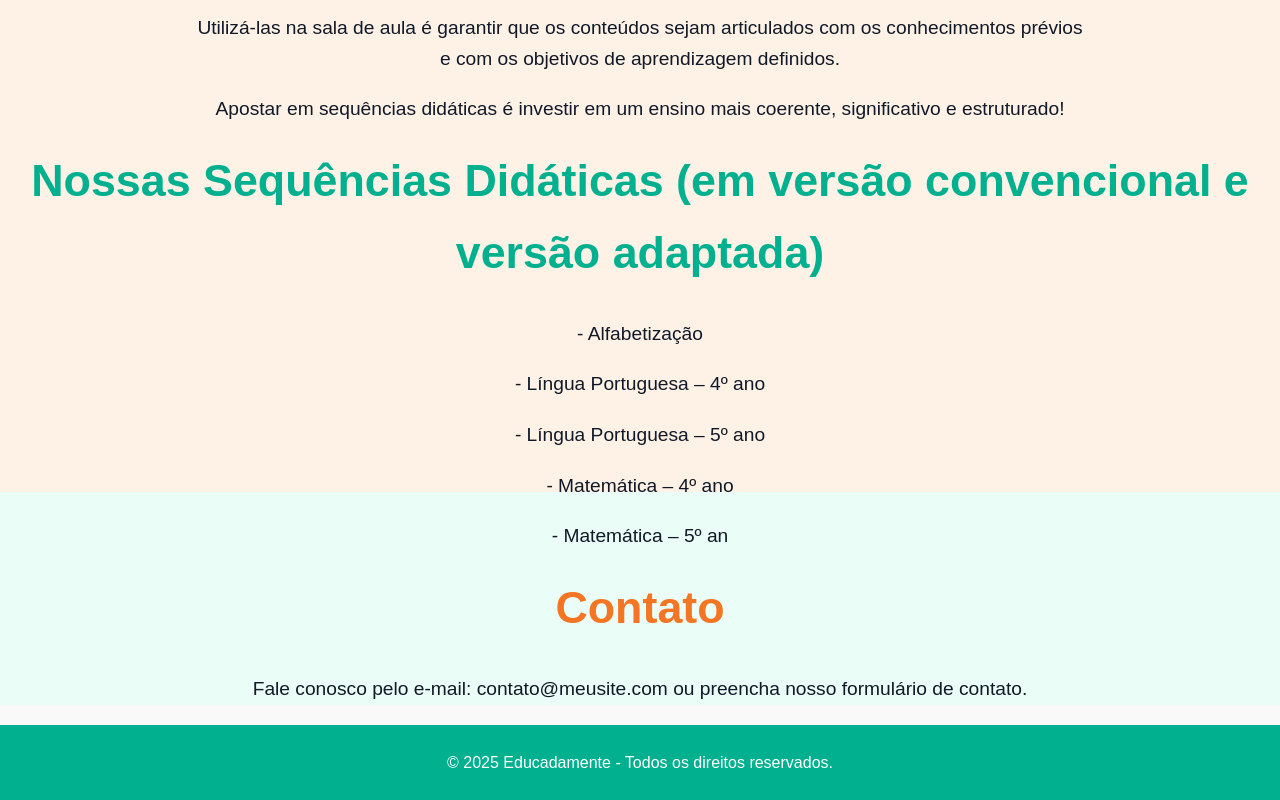
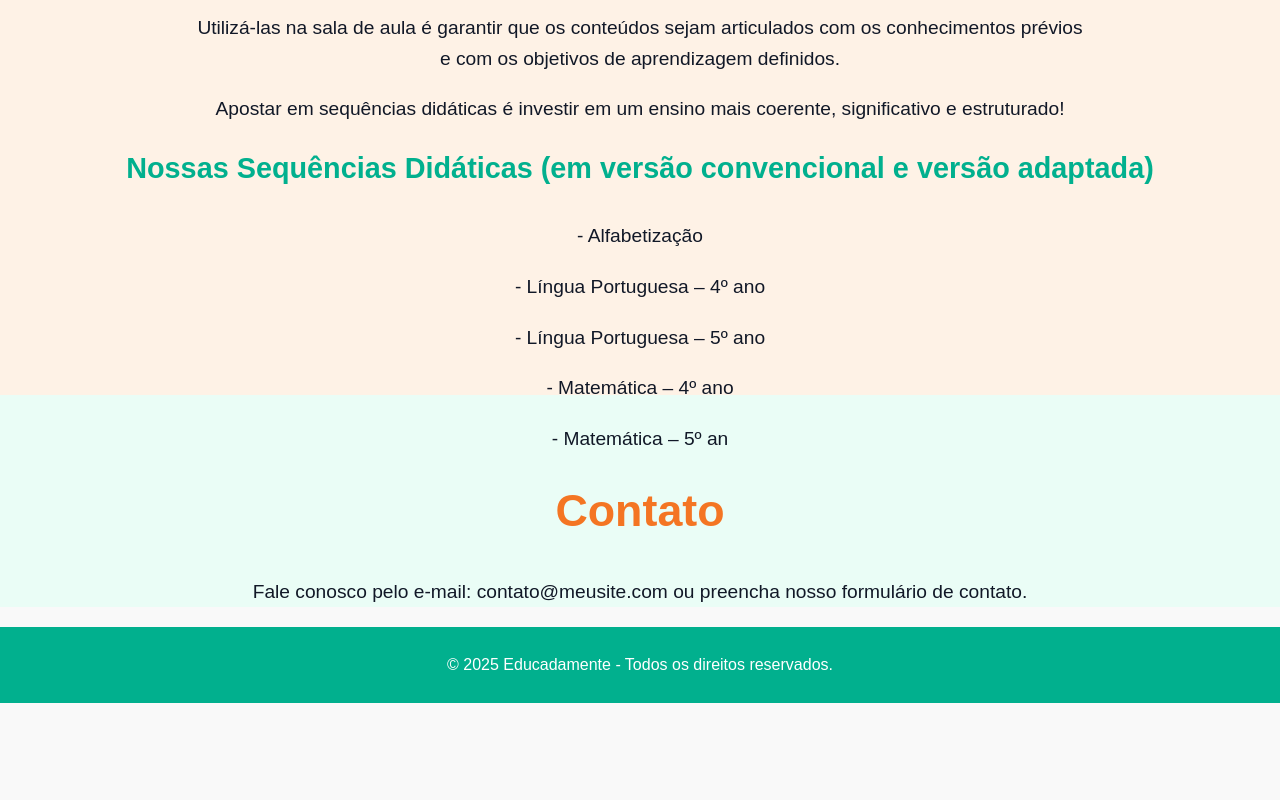
Before and after one commit to flaviop2019/educadamente, a plain HTML site: page index.html in a window 1280 px wide. Shown: the part 1547-2347 px from the top of the page. After the commit the page ends 2250 px from the top, so only its background shows below. Drawn offline with Linux system fonts and the light colour scheme.

Commit message:
Update index.html

```diff
--- a/index.html
+++ b/index.html
@@ -155,7 +155,7 @@
     }
 
     section h3 {
-      font-size: clamp(1.8rem, 4vw, 2.8rem);
+      font-size: clamp(1.2rem, 4vw, 1.8rem);
       margin-bottom: 30px;
       text-align: center;
       color: var(--verde);
```
